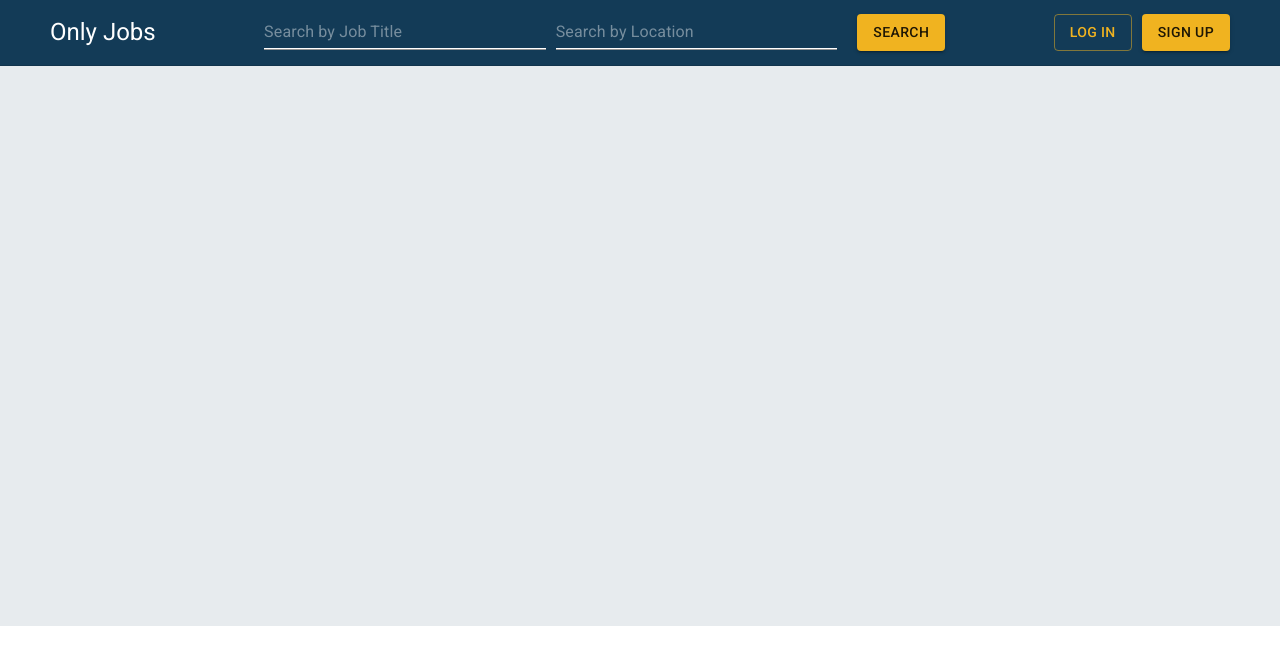
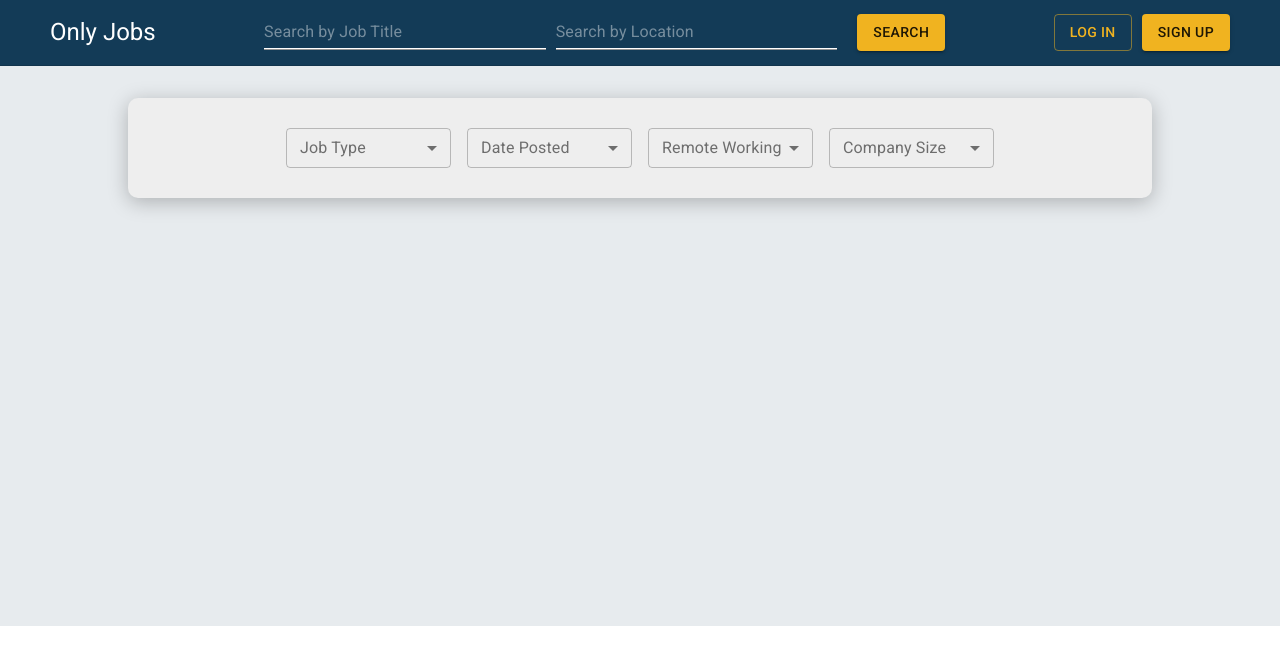
Before and after one commit to TeamLVNDR/OnlyJobs, a React (Create React App) app in the folder OnlyJobs/frontend/: page / in a window 1280 px wide. Shown: the top 664 px of the page. Built offline with nearby package versions, Linux system fonts and the light colour scheme.

Commit message:
added dropdown filter buttons

```diff
--- /dev/null
+++ b/OnlyJobs/frontend/src/components/FilterCard.js
@@ -0,0 +1,37 @@
+import React from 'react'
+import { FormControl, InputLabel, Select, MenuItem, makeStyles } from '@material-ui/core';
+
+const useStyles = makeStyles((theme) => ({
+    formControl: {
+        margin: theme.spacing(1),
+        minWidth: 165
+
+    },
+}))
+
+const FilterCard = ({name, state, setState, labelName, menuItems}) => {
+
+    const classes = useStyles();
+    const handleChange= (event) => {
+        setState(event.target.value);
+    };
+
+    return (
+        <>
+        <FormControl variant="outlined" className={classes.formControl} size="small">
+         <InputLabel id={`${name}-label`}>{labelName}</InputLabel>
+        <Select
+        labelId={`${name}-label`}
+        id={name}
+        value={state}
+        onChange={handleChange}
+        label={labelName}
+        >
+        {menuItems.map((item, index) => <MenuItem key={index} value={item.value}>{item.value}</MenuItem>)}
+        </Select>
+        </FormControl>
+        </>
+    )
+}
+
+export default FilterCard
--- a/OnlyJobs/frontend/src/components/HomeBody.js
+++ b/OnlyJobs/frontend/src/components/HomeBody.js
@@ -1,20 +1,105 @@
-import React from 'react'
+import React, { useState } from 'react'
 import { makeStyles } from '@material-ui/core/styles';
+import {  } from '@material-ui/core';
+import FilterCard from './FilterCard'
 
 const useStyles = makeStyles((theme) => ({
     container: {
         backgroundColor: theme.palette.bodyBackground.main,
-        height: '70vh'
+        height: '70vh',
+        display: 'flex',
+        flexDirection: 'column',
+        alignItems: 'center'
+    },
+    bodyContainer: {
+        backgroundColor: theme.palette.boxBackground.main,
+        width: '80vw',
+        height: '100px',
+        marginTop: '2rem',
+        boxShadow: '0px 4px 20px rgba(0, 0, 0, 0.25)',
+        borderRadius: '10px',
+        display: 'flex',
+        alignItems: 'center',
+        justifyContent: 'space-around'
+    },
+
+
+}))
+
+const jobTypeOptions = [
+    {
+        value: 'Any',
+    },
+    {
+        value: 'Full-time'
     }
-}))
+]
+
+const datePostedOptions = [
+    {
+        value: 'Any',
+    },
+    {
+        value: 'Last Week'
+    },
+    {
+        value: 'Last Month'
+    },
+    {
+        value: 'Last Six Months'
+    },
+
+]
+
+const remoteWorkingOptions = [
+    {
+        value: 'Any',
+    },
+    {
+        value: 'Remote Only',
+    },
+    {
+        value: 'COVID Remote',
+    },
+    {
+        value: 'In Office',
+    },
+]
+
+const companySizeOptions = [
+    {
+        value: 'Any',
+    },
+    {
+        value: 'Start Up',
+    },
+    {
+        value: 'Corporate',
+    },
+]
 
 const HomeBody = () => {
 
     const classes = useStyles();
+    const [jobType, setJobType] = useState('');
+    const [datePosted, setDatePosted] = useState('')
+    const [remoteWorking, setRemoteWorking] = useState('')
+    const [companySize, setCompanySize] = useState('')
+
+
 
     return (
         <div className={classes.container}>
+            <div className={classes.bodyContainer}>
 
+                <form>
+                    <FilterCard name="jobType" state={jobType} setState={setJobType} labelName="Job Type" menuItems={jobTypeOptions} />
+                    <FilterCard name="datePosted" state={datePosted} setState={setDatePosted} labelName="Date Posted" menuItems={datePostedOptions} />
+                    <FilterCard name="remoteWorking" state={remoteWorking} setState={setRemoteWorking} labelName="Remote Working" menuItems={remoteWorkingOptions} />
+                    <FilterCard name="companySize" state={companySize} setState={setCompanySize} labelName="Company Size" menuItems={companySizeOptions} />
+                </form>
+
+            </div>
         </div>
     )
 }
```
